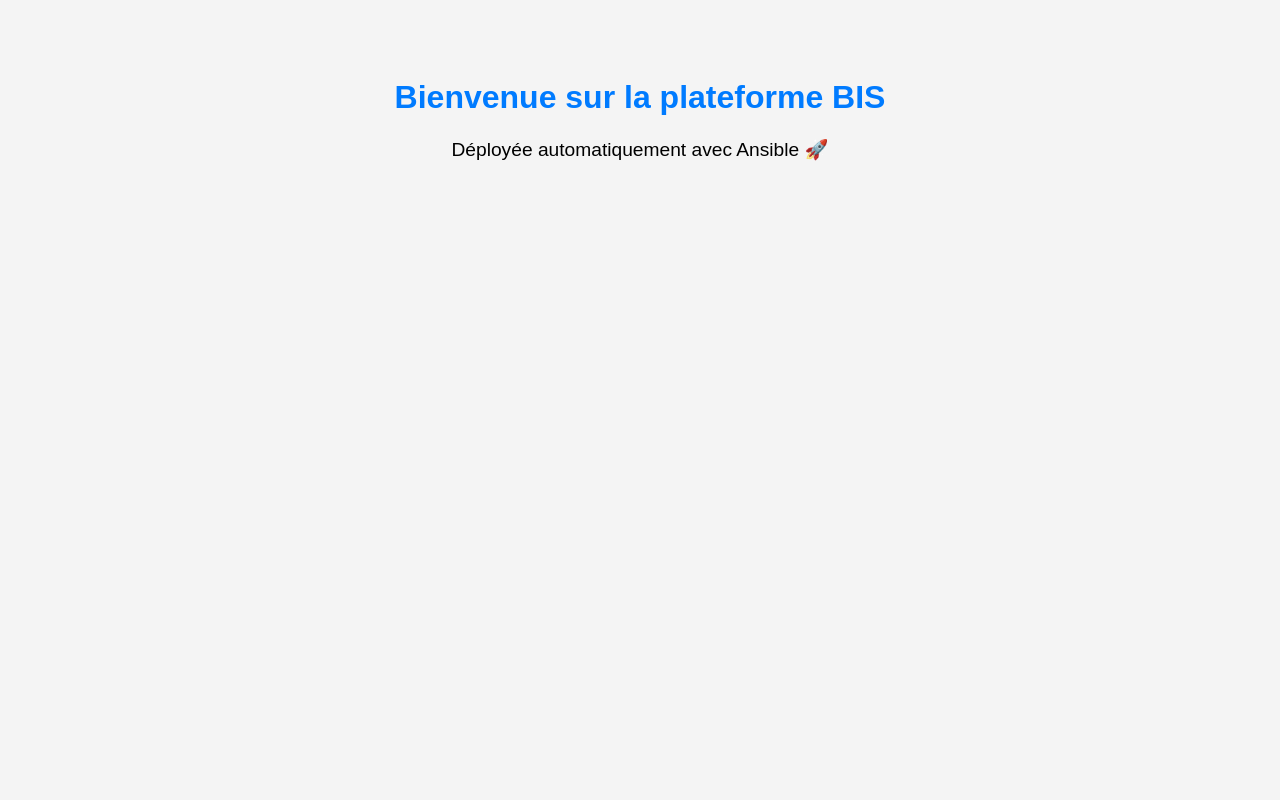
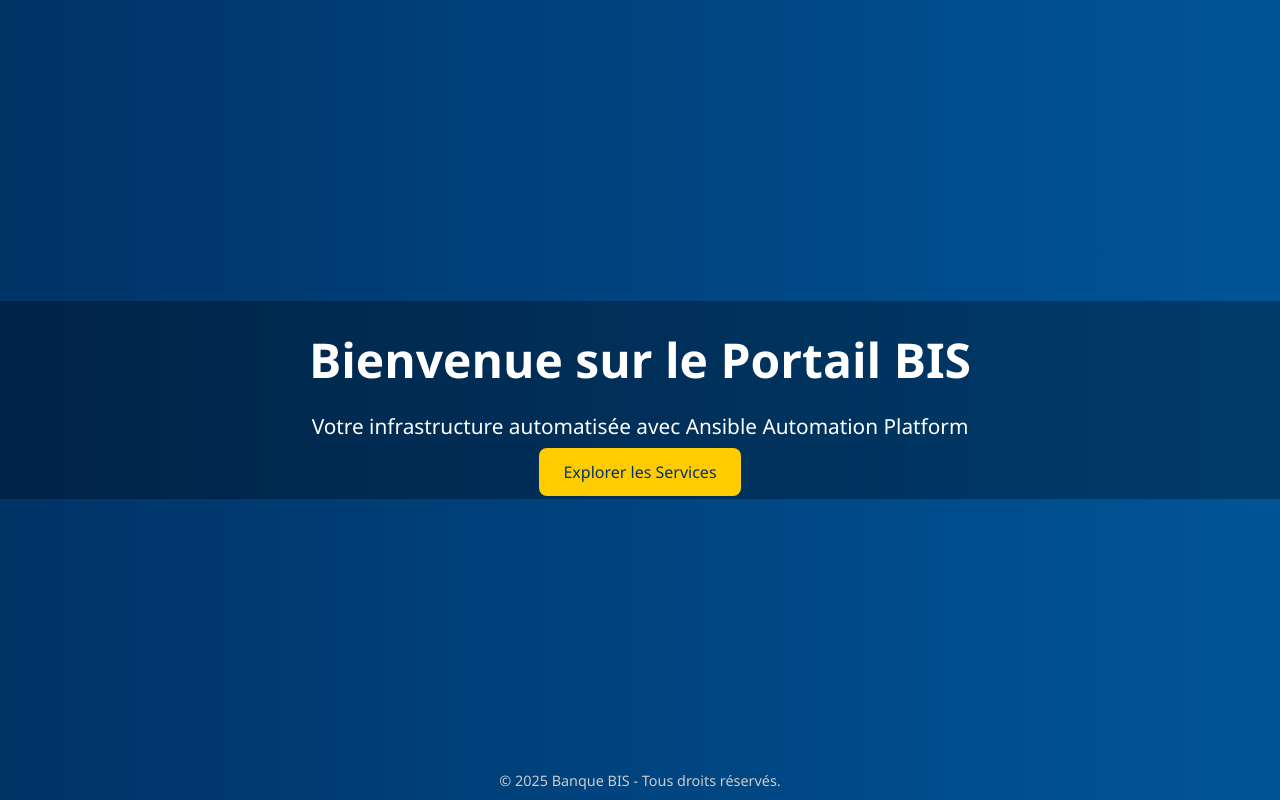
Before and after one commit to fapathe/democlient, a plain HTML site: page index.html in a window 1280 px wide. Drawn offline with Linux system fonts and the light colour scheme.

Commit message:
Update index.html

```diff
--- a/index.html
+++ b/index.html
@@ -1,16 +1,70 @@
 <!DOCTYPE html>
 <html lang="fr">
 <head>
-  <meta charset="UTF-8">
+  <meta charset="UTF-8" />
+  <meta name="viewport" content="width=device-width, initial-scale=1.0" />
   <title>Portail BIS</title>
   <style>
-    body { font-family: sans-serif; text-align: center; padding-top: 50px; background-color: #f4f4f4; }
-    h1 { color: #007BFF; }
-    p { font-size: 1.2em; }
+    body {
+      margin: 0;
+      font-family: "Segoe UI", Tahoma, Geneva, Verdana, sans-serif;
+      background: linear-gradient(to right, #003366, #005599);
+      color: white;
+      text-align: center;
+      display: flex;
+      flex-direction: column;
+      justify-content: center;
+      height: 100vh;
+    }
+
+    header {
+      background-color: rgba(0, 0, 0, 0.3);
+      padding: 1em 0;
+    }
+
+    h1 {
+      font-size: 3em;
+      margin: 0.2em 0;
+    }
+
+    p {
+      font-size: 1.3em;
+      margin-bottom: 1em;
+    }
+
+    .btn {
+      background-color: #ffcc00;
+      color: #003366;
+      padding: 0.8em 1.5em;
+      font-size: 1em;
+      border: none;
+      border-radius: 8px;
+      cursor: pointer;
+      text-decoration: none;
+      transition: background-color 0.3s;
+    }
+
+    .btn:hover {
+      background-color: #e6b800;
+    }
+
+    footer {
+      position: absolute;
+      bottom: 10px;
+      width: 100%;
+      font-size: 0.9em;
+      color: #cccccc;
+    }
   </style>
 </head>
 <body>
-  <h1>Bienvenue sur la plateforme BIS</h1>
-  <p>Déployée automatiquement avec Ansible 🚀</p>
+  <header>
+    <h1>Bienvenue sur le Portail BIS</h1>
+    <p>Votre infrastructure automatisée avec Ansible Automation Platform</p>
+    <a href="#" class="btn">Explorer les Services</a>
+  </header>
+  <footer>
+    &copy; 2025 Banque BIS - Tous droits réservés.
+  </footer>
 </body>
 </html>
```
